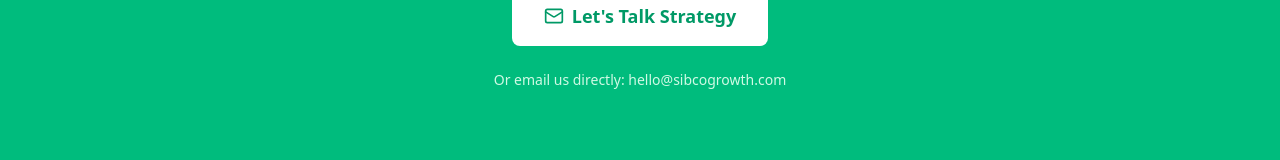
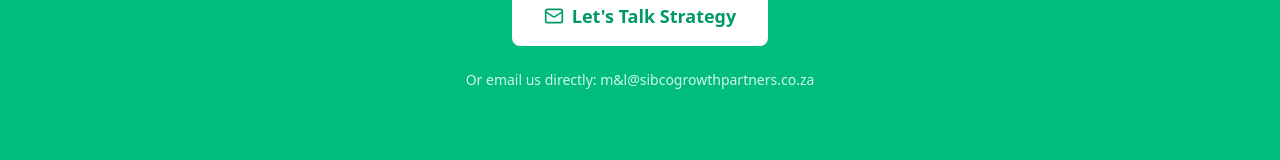
Before and after one commit to smazibukodigital-eng/sibco, a React (Vite) app: page / in a window 1280 px wide. Shown: the part 2340-2500 px from the top of the page. Built offline with nearby package versions, Linux system fonts and the light colour scheme; no server answers.

Commit message:
feat: Update official business email in Home page footer

```diff
--- a/src/pages/Home.tsx
+++ b/src/pages/Home.tsx
@@ -143,7 +143,7 @@
           >
             <Mail size={20} /> Let's Talk Strategy
           </Link>
-          <p className="mt-6 text-sm text-emerald-100">Or email us directly: hello@sibcogrowth.com</p>
+          <p className="mt-6 text-sm text-emerald-100">Or email us directly: m&l@sibcogrowthpartners.co.za</p>
         </div>
       </section>
     </>
```
